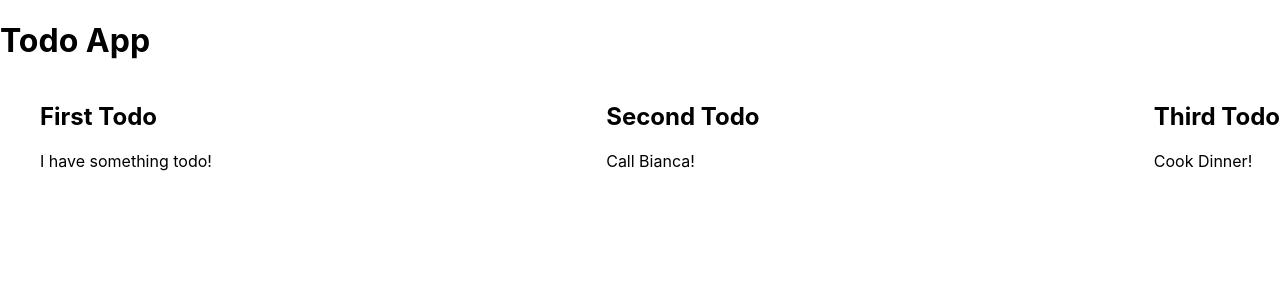
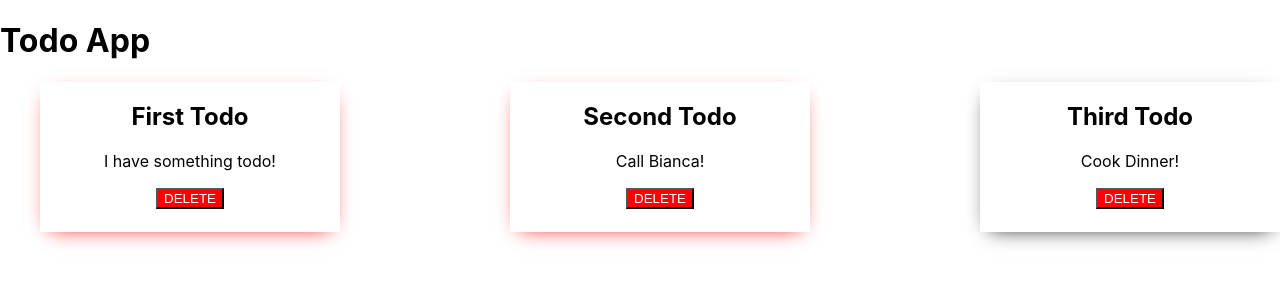
Before and after one commit to toddster79/todo-app, a React (Create React App) app: page / in a window 1280 px wide. Shown: the top 300 px of the page. Built offline with nearby package versions, Linux system fonts and the light colour scheme.

Commit message:
Added delete button

```diff
--- a/src/App.css
+++ b/src/App.css
@@ -3,3 +3,19 @@
   list-style-type: none;
   justify-content: space-between;
 }
+
+.todo-item {
+  width: 300px;
+  height: 150px;
+  box-shadow: 0 6px 20px -10px black;
+  text-align: center;
+}
+
+.urgent {
+  box-shadow: 0 6px 20px -10px red;
+}
+
+.delete {
+  background-color: red;
+  color: white;
+}
--- a/src/App.js
+++ b/src/App.js
@@ -12,11 +12,16 @@ class App extends Component {
     ]
   }
 
+  deleteTodo = (id) => {
+    const todos = this.state.todos.filter(todo => todo.id !== id)
+    this.setState({ todos })
+  }
+
   render() {
   return (
     <main>
       <h1>Todo App</h1>
-      <TodoList todos={this.state.todos}/>
+      <TodoList todos={this.state.todos} deleteTodo={this.deleteTodo} />
     </main>
   );
   }
--- a/src/components/TodoItem.js
+++ b/src/components/TodoItem.js
@@ -1,10 +1,16 @@
 import React from 'react'
 
-export default ({id, title, content, urgent}) => {
+export default ({id, title, content, urgent, deleteTodo}) => {
+
+    const handleClick = () => {
+        deleteTodo(id)
+    }
+
     return(
-        <li className="todo-item">
+        <li className={urgent ? "todo-item urgent" : "todo-item"}>
             <h2>{title}</h2>
             <p>{content}</p>
+            <button className="delete" onClick={handleClick}>DELETE</button>
         </li>
     )
 }
--- a/src/components/TodoList.js
+++ b/src/components/TodoList.js
@@ -1,9 +1,9 @@
 import React from 'react'
 import TodoItem from './TodoItem'
 
-export default function TodoList({todos}) {
+export default function TodoList({todos, deleteTodo}) {
 
-    const showTodos = todos.map(todo => <TodoItem key={todo.id} {...todo} />)
+    const showTodos = todos.map(todo => <TodoItem key={todo.id} deleteTodo={deleteTodo} {...todo} />)
 
     return (
         <ul className='todo-list'>
```
